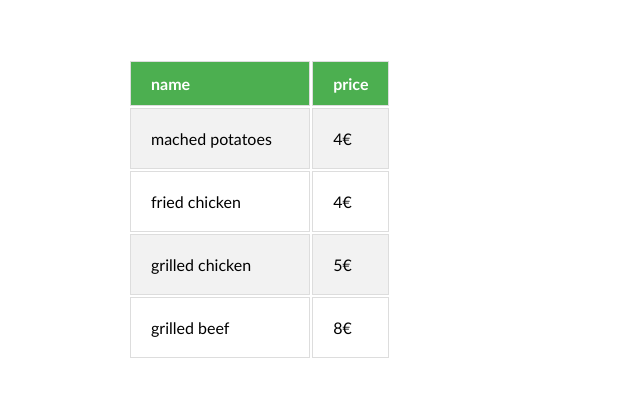
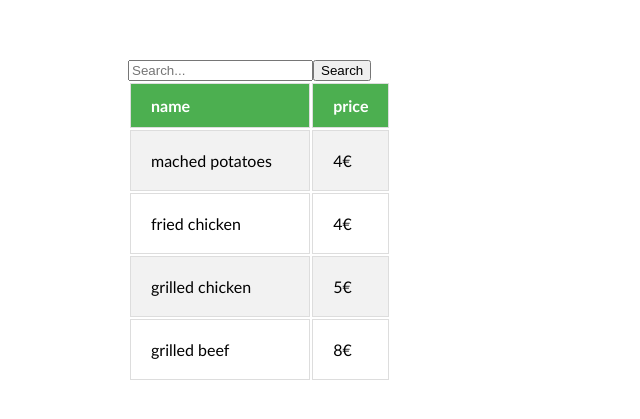
Before and after one commit to Botifier/react_drf_menu, a React (Create React App) app in the folder frontend/: page / in a window 1280 px wide. Shown: the part 133-552 px from the top of the page, without its empty margins (0-640 px from the left). Built offline with nearby package versions, Linux system fonts and the light colour scheme.

Commit message:
add SearchForm component

```diff
--- a/frontend/src/components/App.js
+++ b/frontend/src/components/App.js
@@ -1,10 +1,12 @@
 import React from 'react';
 import './App.css';
 import Menu from './Menu';
+import SearchForm from './Search';
 
 
 const App = ({ menu }) =>
   <div>
+    <SearchForm />
     <Menu menu={menu} />
   </div>
 
--- /dev/null
+++ b/frontend/src/components/Search.js
@@ -0,0 +1,35 @@
+import React, {Component} from 'react';
+
+import './Search.css';
+
+
+class SearchForm extends Component {
+    constructor(props) {
+      super(props);
+      this.state = {value: ''};
+      this.handleChange = this.handleChange.bind(this);
+      this.handleSubmit = this.handleSubmit.bind(this);
+    }
+
+    handleSubmit(event) {
+      if (this.state.value) {
+        alert(this.state.value);
+      }
+      event.preventDefault();
+    }
+
+    handleChange(event) {
+        this.setState({value: event.target.value});
+      }
+
+    render() {
+      return (
+        <form onSubmit={this.handleSubmit}>
+            <input type="text" value={this.state.value} onChange={this.handleChange} placeholder='Search...'/>
+            <input type="submit" value="Search" />
+        </form>
+      );
+    }
+  }
+
+  export default SearchForm;
```
Also changed, not shown: frontend/src/components/Search.css (added).
